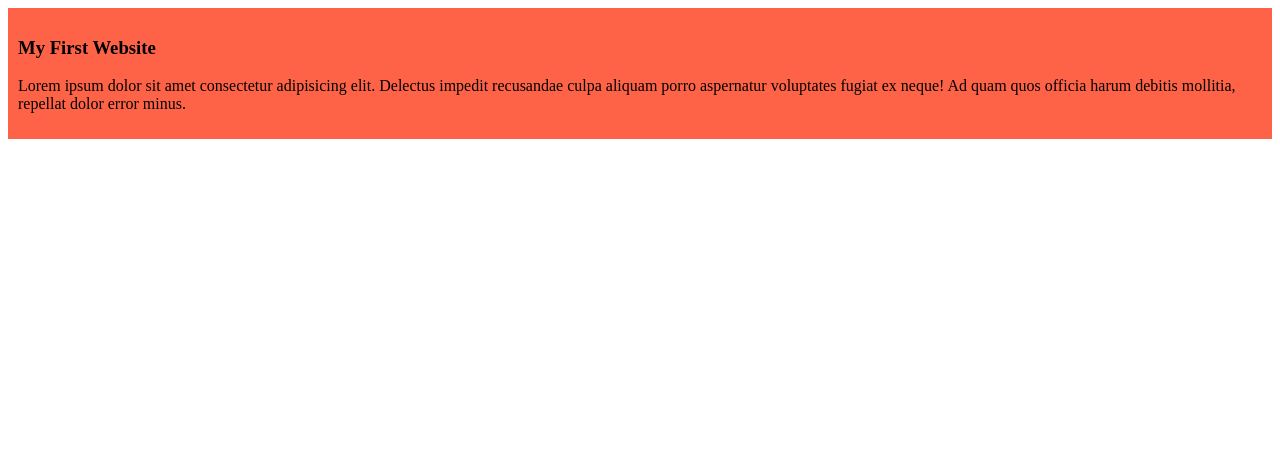
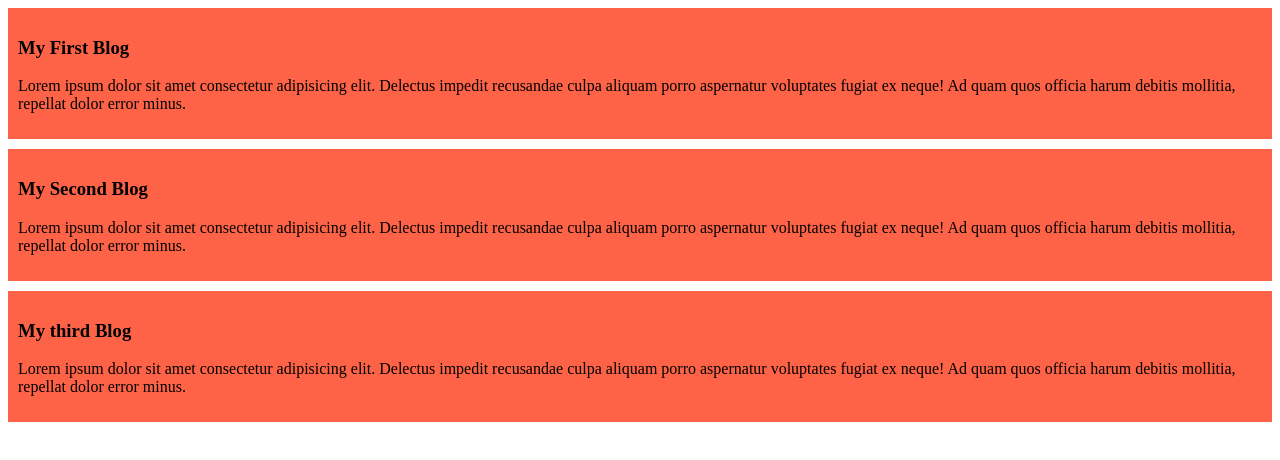
Before and after one commit to SHRikat/my_simple_website, a plain HTML site: page index.html in a window 1280 px wide. Drawn offline with Linux system fonts and the light colour scheme.

Commit message:
added second and third blog

```diff
--- a/index.html
+++ b/index.html
@@ -8,7 +8,25 @@
   </head>
   <body>
     <div>
-      <h3>My First Website</h3>
+      <h3>My First Blog</h3>
+      <p>
+        Lorem ipsum dolor sit amet consectetur adipisicing elit. Delectus
+        impedit recusandae culpa aliquam porro aspernatur voluptates fugiat ex
+        neque! Ad quam quos officia harum debitis mollitia, repellat dolor error
+        minus.
+      </p>
+    </div>
+    <div>
+      <h3>My Second Blog</h3>
+      <p>
+        Lorem ipsum dolor sit amet consectetur adipisicing elit. Delectus
+        impedit recusandae culpa aliquam porro aspernatur voluptates fugiat ex
+        neque! Ad quam quos officia harum debitis mollitia, repellat dolor error
+        minus.
+      </p>
+    </div>
+    <div>
+      <h3>My third Blog</h3>
       <p>
         Lorem ipsum dolor sit amet consectetur adipisicing elit. Delectus
         impedit recusandae culpa aliquam porro aspernatur voluptates fugiat ex
--- a/styles/blog.css
+++ b/styles/blog.css
@@ -1,4 +1,5 @@
 div{
   background-color: tomato;
   padding:10px;
+  margin-bottom: 10px;
 }
```
